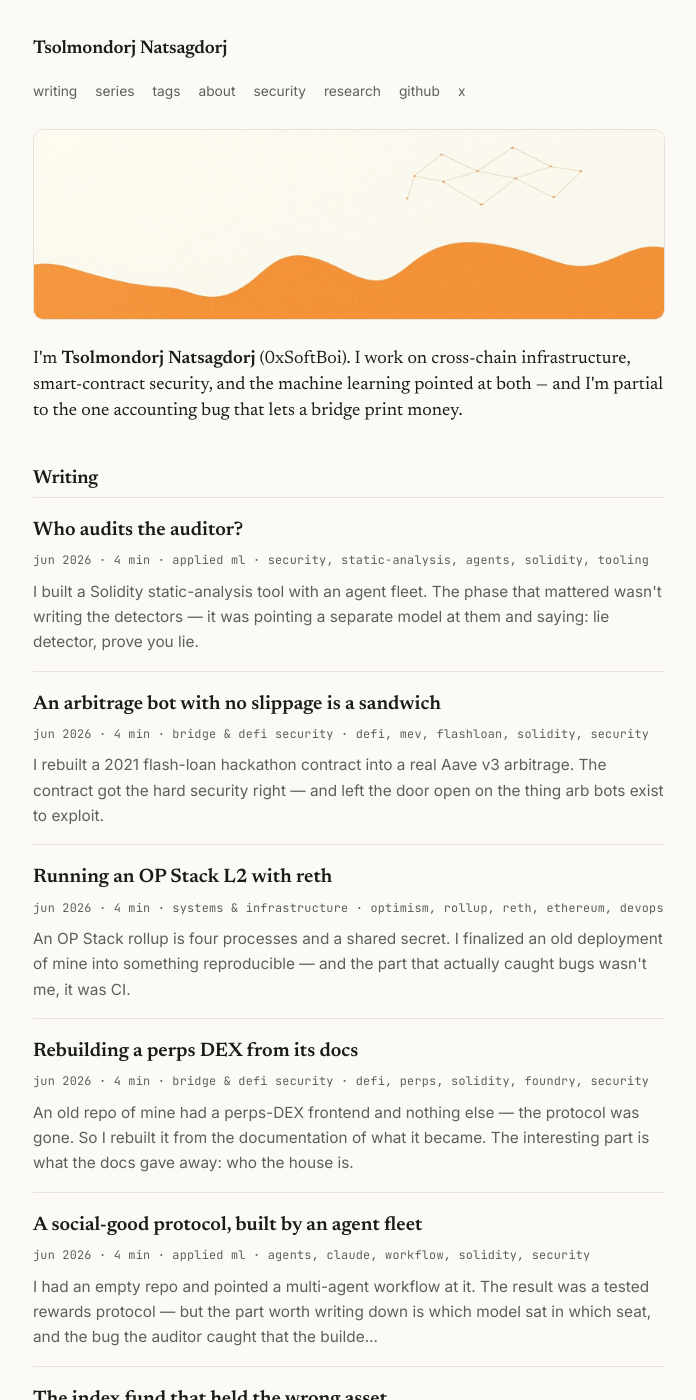
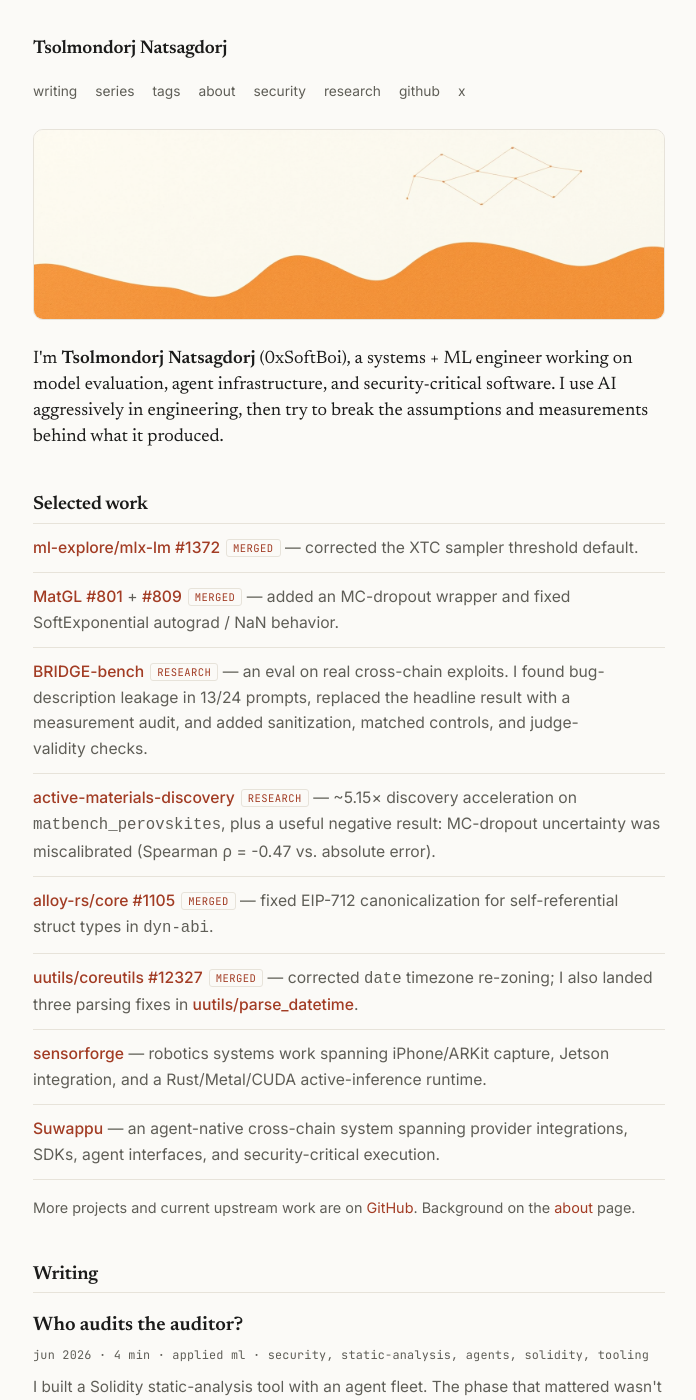
Before and after one commit to 0xSoftBoi/0xSoftBoi.github.io, a Jekyll site: the page built from index.html, in a window 1280 px wide and 1400 px high. Shown: the whole window, without its empty margins (291-987 px from the left). Built offline with Jekyll 4.4.1, drawn with Linux system fonts in a browser that asks for light colours; some of the changed text lies outside the part shown.

Commit message:
Lead site with ML systems and evaluation evidence

```diff
--- a/index.html
+++ b/index.html
@@ -1,13 +1,28 @@
 ---
 layout: default
-title: "Tsolmondorj Natsagdorj — security & systems"
+title: "Tsolmondorj Natsagdorj — ML systems, evaluation & security"
 ---
 
 <img class="hero" src="{{ '/assets/art/home-hero.png' | relative_url }}" alt="">
 
 <section class="intro">
-  <h1 class="visually-hidden">Tsolmondorj Natsagdorj — security &amp; systems</h1>
-  <p class="lede">I'm <strong>Tsolmondorj Natsagdorj</strong> (0xSoftBoi). I work on cross-chain infrastructure, smart-contract security, and the machine learning pointed at both — and I'm partial to the one accounting bug that lets a bridge print money.</p>
+  <h1 class="visually-hidden">Tsolmondorj Natsagdorj — ML systems, evaluation &amp; security</h1>
+  <p class="lede">I'm <strong>Tsolmondorj Natsagdorj</strong> (0xSoftBoi), a systems + ML engineer working on model evaluation, agent infrastructure, and security-critical software. I use AI aggressively in engineering, then try to break the assumptions and measurements behind what it produced.</p>
+</section>
+
+<section class="work">
+  <h2>Selected work</h2>
+  <ul class="work-list">
+    <li><a href="https://github.com/ml-explore/mlx-lm/pull/1372" target="_blank" rel="noopener noreferrer">ml-explore/mlx-lm #1372</a><span class="tag">merged</span> — corrected the XTC sampler threshold default.</li>
+    <li><a href="https://github.com/materialyzeai/matgl/pull/801" target="_blank" rel="noopener noreferrer">MatGL #801</a> + <a href="https://github.com/materialyzeai/matgl/pull/809" target="_blank" rel="noopener noreferrer">#809</a><span class="tag">merged</span> — added an MC-dropout wrapper and fixed SoftExponential autograd / NaN behavior.</li>
+    <li><a href="https://github.com/0xSoftBoi/anthropic-fellowship" target="_blank" rel="noopener noreferrer">BRIDGE-bench</a><span class="tag">research</span> — an eval on real cross-chain exploits. I found bug-description leakage in 13/24 prompts, replaced the headline result with a measurement audit, and added sanitization, matched controls, and judge-validity checks.</li>
+    <li><a href="https://github.com/0xSoftBoi/active-materials-discovery" target="_blank" rel="noopener noreferrer">active-materials-discovery</a><span class="tag">research</span> — ~5.15× discovery acceleration on <code>matbench_perovskites</code>, plus a useful negative result: MC-dropout uncertainty was miscalibrated (Spearman ρ = -0.47 vs. absolute error).</li>
+    <li><a href="https://github.com/alloy-rs/core/pull/1105" target="_blank" rel="noopener noreferrer">alloy-rs/core #1105</a><span class="tag">merged</span> — fixed EIP-712 canonicalization for self-referential struct types in <code>dyn-abi</code>.</li>
+    <li><a href="https://github.com/uutils/coreutils/pull/12327" target="_blank" rel="noopener noreferrer">uutils/coreutils #12327</a><span class="tag">merged</span> — corrected <code>date</code> timezone re-zoning; I also landed three parsing fixes in <a href="https://github.com/uutils/parse_datetime/pulls?q=is%3Apr+author%3A0xSoftBoi+is%3Amerged" target="_blank" rel="noopener noreferrer">uutils/parse_datetime</a>.</li>
+    <li><a href="https://github.com/0xSoftBoi/sensorforge" target="_blank" rel="noopener noreferrer">sensorforge</a> — robotics systems work spanning iPhone/ARKit capture, Jetson integration, and a Rust/Metal/CUDA active-inference runtime.</li>
+    <li><a href="https://github.com/0xSoftBoi/suwappubot" target="_blank" rel="noopener noreferrer">Suwappu</a> — an agent-native cross-chain system spanning provider integrations, SDKs, agent interfaces, and security-critical execution.</li>
+  </ul>
+  <p class="more">More projects and current upstream work are on <a href="https://github.com/0xSoftBoi" target="_blank" rel="noopener noreferrer">GitHub</a>. Background on the <a href="{{ '/about/' | relative_url }}">about</a> page.</p>
 </section>
 
 <section class="writing">
@@ -23,17 +38,3 @@ title: "Tsolmondorj Natsagdorj — security & systems"
   </ul>
   <p class="more">{{ site.posts | size }} posts in all — <a href="{{ '/blog/' | relative_url }}">browse the archive</a> or <a href="{{ '/series/' | relative_url }}">by series</a>.</p>
 </section>
-
-<section class="work">
-  <h2>Selected work</h2>
-  <ul class="work-list">
-    <li><a href="https://github.com/alloy-rs/core/pull/1105" target="_blank" rel="noopener noreferrer">alloy</a><span class="tag">merged</span> — fixed EIP-712 canonicalization to allow self-referential struct types in <code>dyn-abi</code>. alloy is the Ethereum Rust library behind Foundry and Reth.</li>
-    <li><a href="https://github.com/uutils/coreutils/pull/12327" target="_blank" rel="noopener noreferrer">uutils/coreutils</a><span class="tag">merged</span> — corrected <code>date</code> timezone re-zoning in the Rust rewrite of GNU coreutils.</li>
-    <li><a href="https://suwappu.bot" target="_blank" rel="noopener noreferrer">Suwappu</a> — an agent-native cross-chain DEX with a post-quantum bridge (ML-DSA-65). I designed the custody layer and audited it end-to-end with Foundry invariants, Slither and Halmos.</li>
-    <li><a href="https://github.com/0xSoftBoi/anthropic-fellowship" target="_blank" rel="noopener noreferrer">BRIDGE-bench (anthropic-fellowship)</a><span class="tag">research</span> — measuring LLM reasoning against real DeFi exploits: static analysis scores ~0% F1 on compositional bridge hacks; a static-pre-filtered LLM reaches ~40%. Also a TransformerLens mech-interp replication suite.</li>
-    <li><a href="https://github.com/0xSoftBoi/gnome-materials" target="_blank" rel="noopener noreferrer">gnome-materials</a> — GNoME-style active learning for materials discovery on a pretrained CHGNet potential: 95% top-100 recall on a 20% labeling budget.</li>
-    <li><a href="https://github.com/0xSoftBoi/sensorforge" target="_blank" rel="noopener noreferrer">sensorforge</a> — a robotics monorepo: iPhone/ARKit sensor capture, a Jetson Orin voice assistant, and an active-inference engine.</li>
-    <li><a href="https://github.com/0xSoftBoi/quantgroup" target="_blank" rel="noopener noreferrer">quantgroup</a> — a constant-product AMM annotated for auditors: attack simulations and stateful invariant tests.</li>
-  </ul>
-  <p class="more">More open-source work — candle, polars, mlx-lm — and projects on <a href="https://github.com/0xSoftBoi" target="_blank" rel="noopener noreferrer">github</a>. Background on the <a href="{{ '/about/' | relative_url }}">about</a> page.</p>
-</section>
```
